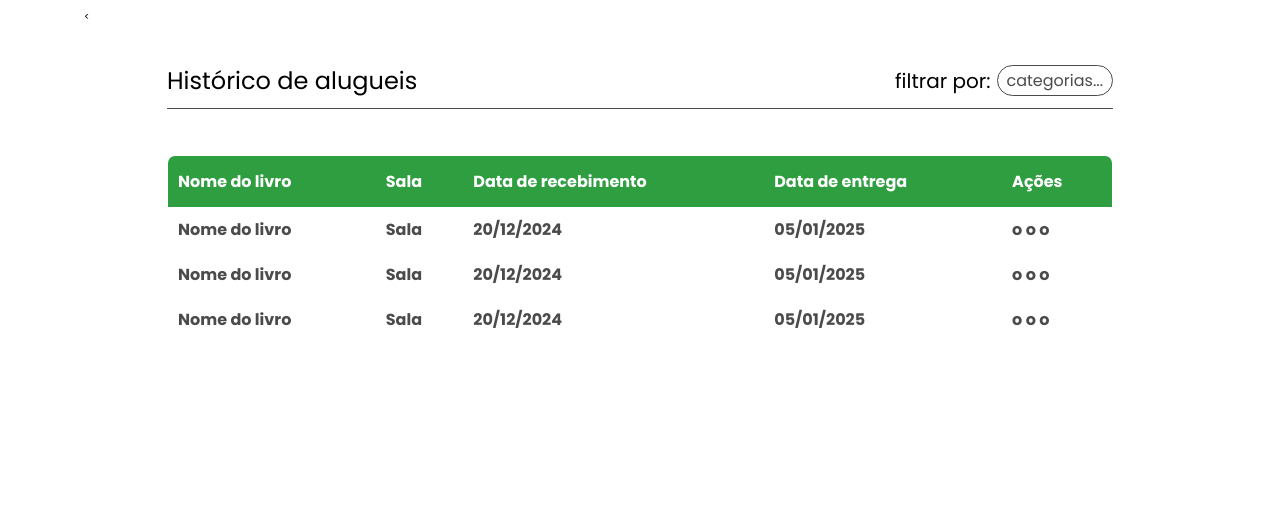
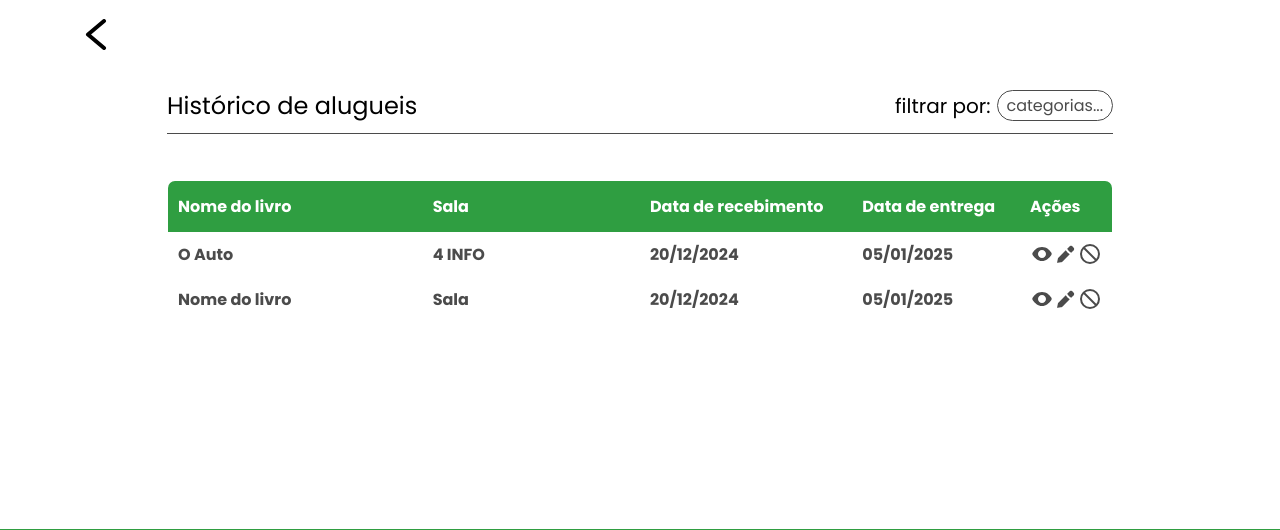
Before and after one commit to LuizFernando110/BibliP, a Django app: page /collection/history/borrow_history in a window 1280 px wide. Shown: the part 151-681 px from the top of the page. Run offline with Django 5.2, Linux system fonts and the light colour scheme.

Commit message:
feature: adiciona icones e melhora estilo

```diff
--- a/biblip/core/static/css/borrow_history.css
+++ b/biblip/core/static/css/borrow_history.css
@@ -2,6 +2,17 @@
   padding-left: 8.4rem;
   padding-right: 8.4rem;
 }
+
+.back-arrow{
+  display: flex;
+  justify-content: start;
+  margin-top: 1rem;
+  cursor: pointer;
+}
+.back-arrow img{
+  width: 2.4rem;
+}
+
 .borrow-history-container{
   margin: 0 8.3rem;
 }
@@ -34,3 +45,26 @@
   text-align: start;
   padding: 1rem 1rem;
 }
+.history-table #book-name{
+  width: 27%;
+}
+.history-table #school-class{
+  width: 23%;
+}
+.history-table #actions{
+  width: 8.8%;
+}
+.history-table .actions-td{
+  display: flex;
+  justify-content: space-between;
+}
+.history-table .actions-td button{
+  display: flex;
+  justify-content: center;
+  align-items: center;
+  width: 24px;
+  background-color: transparent;
+  border: none;
+  outline: none;
+  cursor: pointer;
+}
--- a/biblip/core/templates/core/borrow_history.html
+++ b/biblip/core/templates/core/borrow_history.html
@@ -2,38 +2,67 @@
 <link rel="stylesheet" href="{%static 'css/borrow_history.css'%}" />
 {%endblock%} {% block 'main' %}
 <main class="borrow-history">
-  <div><</div>
+  <div class="back-arrow">
+    <img src="{% static 'assets/icons/back-arrow.svg' %}" alt="" />
+  </div>
   <div class="borrow-history-container">
     {%include 'partials/_filter_header.html'%}
     <div class="table-container">
       <table class="history-table">
         <tr class="history-table-header">
-          <th id="bookname">Nome do livro</th>
+          <th id="book-name">Nome do livro</th>
           <th id="school-class">Sala</th>
           <th id="receipt-date">Data de recebimento</th>
           <th id="delivery-date">Data de entrega</th>
           <th id="actions">Ações</th>
         </tr>
         <tr>
-          <td>Nome do livro</td>
-          <td>Sala</td>
+          <td>O Auto</td>
+          <td>4 INFO</td>
           <td>20/12/2024</td>
           <td>05/01/2025</td>
-          <td>o o o</td>
+          <td class="actions-td">
+            <button>
+              <img
+                src="{% static 'assets/icons/eye.svg' %}"
+                alt="botão ver empréstimo"
+              /></button
+            ><button>
+              <img
+                src="{% static 'assets/icons/edit_fill.svg' %}"
+                alt="botão editar empréstimo"
+              /></button
+            ><button>
+              <img
+                src="{% static 'assets/icons/cancel.svg' %}"
+                alt="botão cancelar empréstimo"
+              />
+            </button>
+          </td>
         </tr>
         <tr>
           <td>Nome do livro</td>
           <td>Sala</td>
           <td>20/12/2024</td>
           <td>05/01/2025</td>
-          <td>o o o</td>
-        </tr>
-        <tr>
-          <td>Nome do livro</td>
-          <td>Sala</td>
-          <td>20/12/2024</td>
-          <td>05/01/2025</td>
-          <td>o o o</td>
+          <td class="actions-td">
+            <button>
+              <img
+                src="{% static 'assets/icons/eye.svg' %}"
+                alt="botão ver empréstimo"
+              /></button
+            ><button>
+              <img
+                src="{% static 'assets/icons/edit_fill.svg' %}"
+                alt="botão editar empréstimo"
+              /></button
+            ><button>
+              <img
+                src="{% static 'assets/icons/cancel.svg' %}"
+                alt="botão cancelar empréstimo"
+              />
+            </button>
+          </td>
         </tr>
       </table>
     </div>
```
Also changed, not shown: biblip/static/assets/icons/back-arrow.svg (added), biblip/static/assets/icons/cancel.svg (added), biblip/static/assets/icons/edit_fill.svg (added), biblip/static/assets/icons/eye.svg (added).
